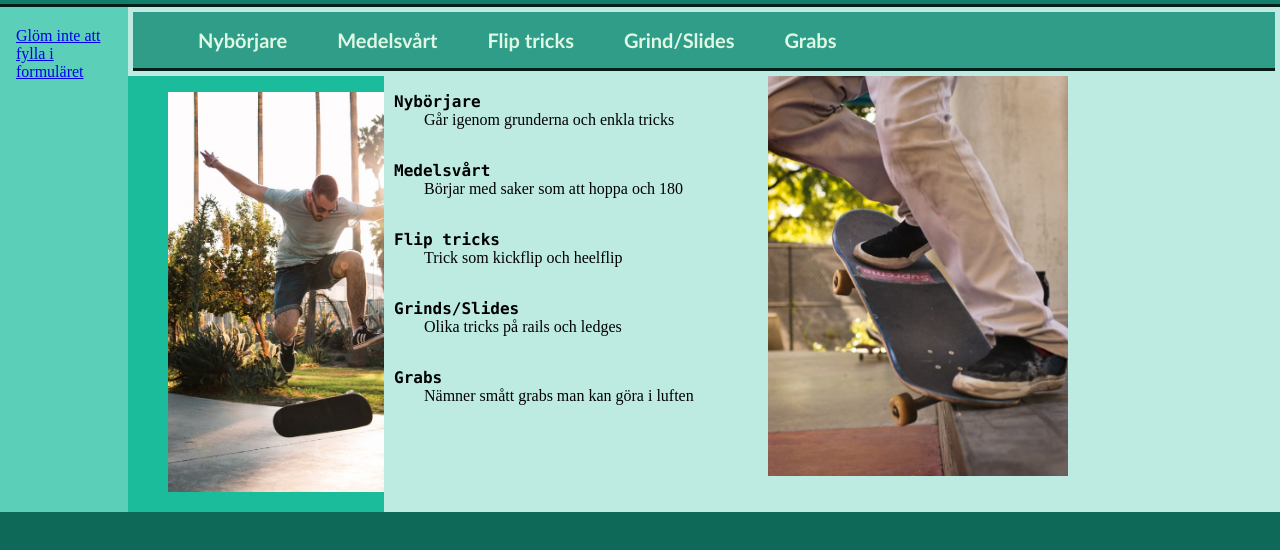
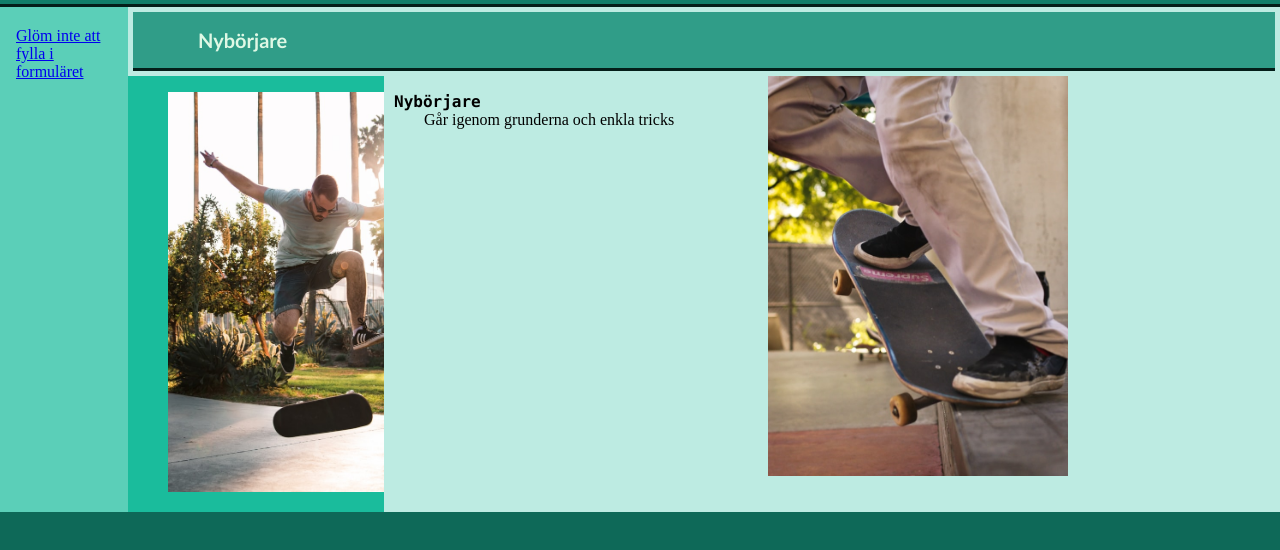
Before and after one commit to Liligirthlord/slutprojekt-webb, a plain HTML site: page webb slutprojekt/html och css/tot.html in a window 1280 px wide. Shown: the part 202-752 px from the top of the page. Drawn offline with Linux system fonts and the light colour scheme.

Commit message:
FINAL FINAL

```diff
--- a/webb slutprojekt/html och css/tot.html
+++ b/webb slutprojekt/html och css/tot.html
@@ -38,18 +38,6 @@
                   <li>
                      <a href="beginner.html">Nybörjare</a>
                   </li>
-                  <li>
-                     <a href="medel.html">Medelsvårt</a>
-                  </li>
-                  <li>
-                     <a href="flip.html">Flip tricks</a>
-                  </li>
-                  <li>
-                     <a href="grind.html">Grind/Slides</a>
-                  </li>
-                  <li>
-                     <a href="grabs.html">Grabs</a>
-                  </li>
                </ul>
             </nav>
          </main>
@@ -60,14 +48,6 @@
             <dl>
                <dt>Nybörjare</dt>
                <dd>Går igenom grunderna och enkla tricks</dd>
-               <dt>Medelsvårt</dt>
-               <dd>Börjar med saker som att hoppa och 180</dd>
-               <dt>Flip tricks</dt>
-               <dd>Trick som kickflip och heelflip</dd>
-               <dt>Grinds/Slides</dt>
-               <dd>Olika tricks på rails och ledges</dd>
-               <dt>Grabs</dt>
-               <dd>Nämner smått grabs man kan göra i luften</dd>
             </dl>
          </article>
          <figure class="figure1">
```
Also changed, not shown: webb slutprojekt/html och css/beginner.html (+0 -13 lines), webb slutprojekt/html och css/tävlingar.html (+1 -11 lines), webb slutprojekt/bilder/tävlingar 1.png (added).
